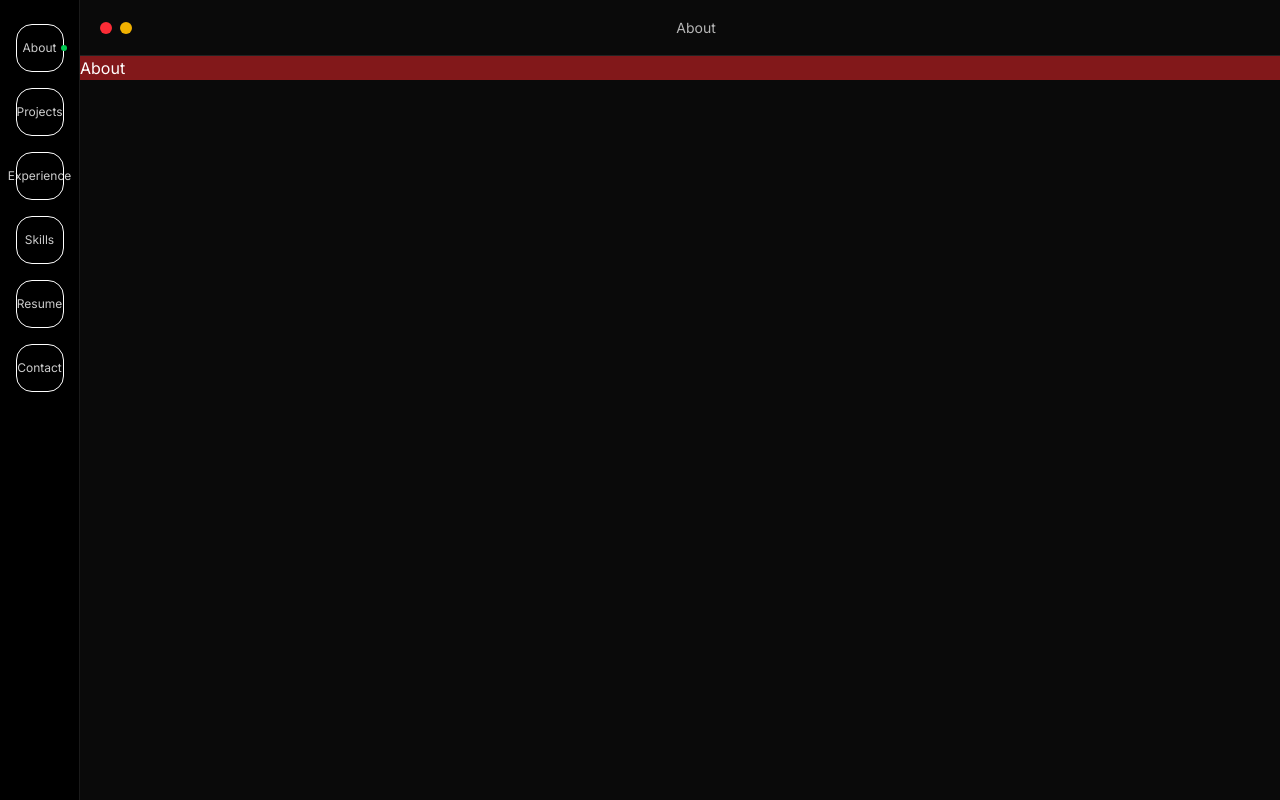
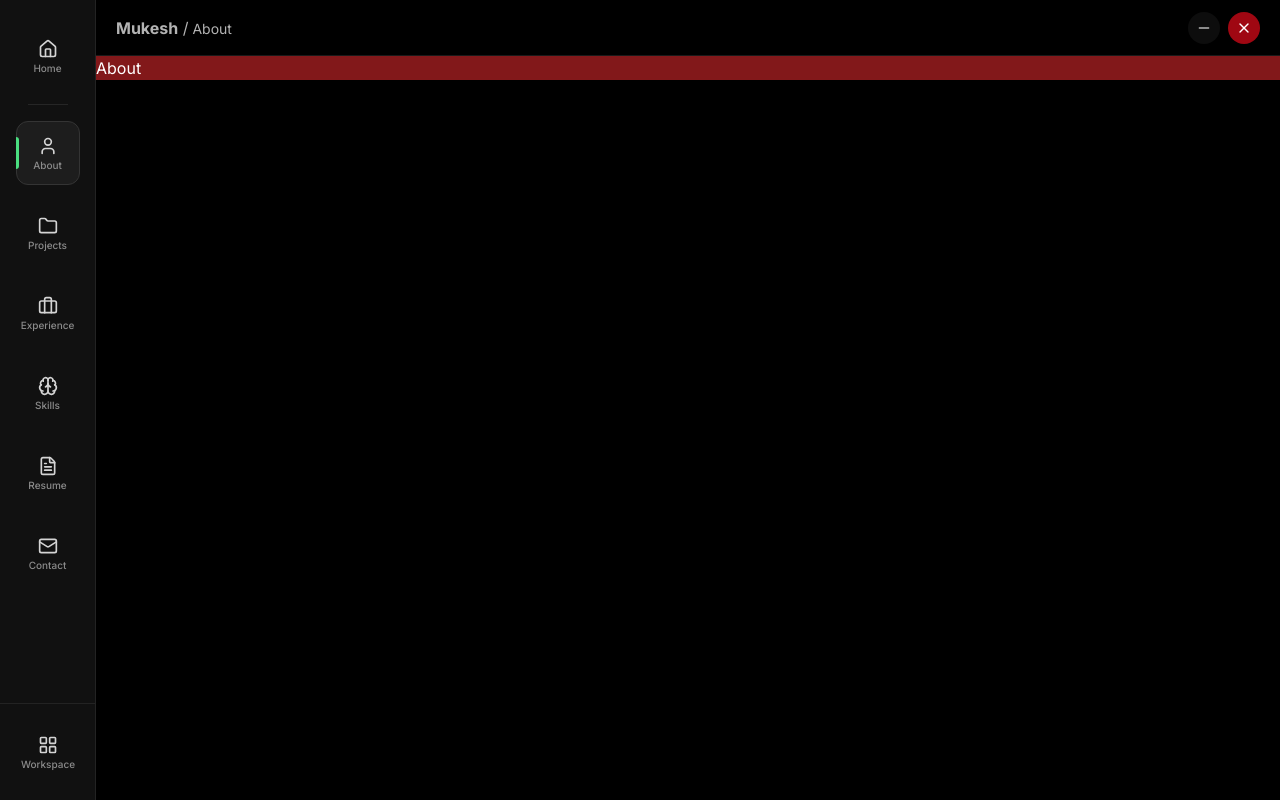
Before and after one commit to thappamkkumar/mk-portfolio, a Next.js app: page / in a window 1280 px wide. Both pictures are taken after a click on the button "About". Built offline with nearby package versions, Linux system fonts and the light colour scheme.

Commit message:
sidebar complete

```diff
--- a/src/components/workspace/DesktopWorkspace.tsx
+++ b/src/components/workspace/DesktopWorkspace.tsx
@@ -9,6 +9,7 @@ const DesktopWorkspace = ({
 		openApp,
 		closeApp,
 		hideApp,
+		hideAllApps
 }: WorkspaceProps) => {
 
 	return (
@@ -21,6 +22,7 @@ const DesktopWorkspace = ({
 				  openApp={openApp}
 				  closeApp={closeApp}
 				  hideApp={hideApp}
+				  hideAllApps={hideAllApps}
 				/>
 
 				 {/* Workspace */}
--- a/src/components/workspace/MobileWorkspace.tsx
+++ b/src/components/workspace/MobileWorkspace.tsx
@@ -15,7 +15,7 @@ const MobileWorkspace = ({
   openApp,
   closeApp,
   hideApp,
-  closeAllApps,
+  hideAllApps,
 }: WorkspaceProps) => {
 
   return (
@@ -50,7 +50,7 @@ const MobileWorkspace = ({
       <MobileDock
           openedApps={openedApps}
           openApp={openApp}
-          closeAllApps={closeAllApps}
+          hideAllApps={hideAllApps}
       />
 
 
--- a/src/components/workspace/Workspace.tsx
+++ b/src/components/workspace/Workspace.tsx
@@ -12,6 +12,7 @@ import type {  AppId,  OpenedApp,} from "@/types/app";
 import {  closeAppInStack} from "@/lib/workspace/closeApp";
 import {   hideAppInStack} from "@/lib/workspace/hideApp";
 import {  openAppInStack} from "@/lib/workspace/openApp";
+import {  hideAllAppsInStack} from "@/lib/workspace/hideAllApps";
 
 
 const Workspace = () => {
@@ -38,9 +39,11 @@ const Workspace = () => {
     []
   );
 
-	 const closeAllApps = useCallback(
+	 const hideAllApps = useCallback(
 		() => {
-		  setOpenedApps([]);
+			 setOpenedApps((prev) =>
+				  hideAllAppsInStack(prev)
+				);
 		},
 		[]
 	);;
@@ -66,7 +69,7 @@ const Workspace = () => {
       openApp={openApp}
       closeApp={closeApp}
       hideApp={hideApp}
-      closeAllApps={closeAllApps}
+      hideAllApps={hideAllApps}
     />
   ) : (
     <DesktopWorkspace
@@ -74,6 +77,7 @@ const Workspace = () => {
       openApp={openApp}
       closeApp={closeApp}
       hideApp={hideApp}
+      hideAllApps={hideAllApps}
     />
   );
 };
--- a/src/components/workspace/navigation/MobileMenu.tsx
+++ b/src/components/workspace/navigation/MobileMenu.tsx
@@ -7,13 +7,13 @@ import { isAppOpen }
   from "@/lib/isAppOpen";
 
 import type {
-  SidebarProps,
-} from "@/types/sidebar";
+  MobileMenuProps,
+} from "@/types/navigation";
 
 const MobileMenu = ({
   openedApps,
-  openApp,
-}: SidebarProps) => {
+  handleOpenApp,
+}: MobileMenuProps) => {
 
   return (
     <div
@@ -34,8 +34,9 @@ const MobileMenu = ({
         return (
           <button
             key={app.id}
+            type="button"
             onClick={() =>
-              openApp(app.id)
+              handleOpenApp(app.id)
             }
             className="
               relative
@@ -69,7 +70,7 @@ const MobileMenu = ({
               />
             )}
 
-            {/* Icon Placeholder */}
+            {/* Icon */}
             <div
               className="
                 mb-2
@@ -93,6 +94,7 @@ const MobileMenu = ({
           </button>
         );
       })}
+
     </div>
   );
 };
--- a/src/components/workspace/navigation/SideBar.tsx
+++ b/src/components/workspace/navigation/SideBar.tsx
@@ -1,4 +1,10 @@
+
 "use client";
+
+import {
+  Home,
+  LayoutGrid,
+} from "lucide-react";
 
 import { APPS }
   from "@/constants/apps";
@@ -6,86 +12,222 @@ import { APPS }
 import { isAppOpen }
   from "@/lib/isAppOpen";
 
-import type { SidebarProps }
-  from "@/types/sidebar";
+import type {
+  SidebarProps,
+} from "@/types/sidebar";
 
 const SideBar = ({
   openedApps,
   openApp,
+  hideAllApps,
 }: SidebarProps) => {
 
   return (
     <aside
       className="
+        relative
+        z-50
         flex
-        w-20
+        h-screen
+        w-24
+        shrink-0
+        flex-col
+        border-r
+        border-[#232323]
+        bg-[#111111]
+      "
+    >
+
+      {/* Top */}
+      <div
+        className="
+          flex
+          flex-1
           flex-col
           items-center
           gap-4
-        border-r
-        border-white/10
-        bg-black/40
+          overflow-y-auto
           py-6
         "
       >
 
+        {/* Home */}
+        <DockButton
+          label="Home"
+          active={false}
+          onClick={hideAllApps}
+        >
+
+          <Home
+            className="
+              h-5
+              w-5
+            "
+          />
+
+        </DockButton>
+
+        {/* Divider */}
+        <div
+          className="
+            h-px
+            w-10
+            bg-[#262626]
+          "
+        />
+
+        {/* Apps */}
         {APPS.map((app) => {
           const active = isAppOpen(
             openedApps,
             app.id
           );
 
+          const Icon = app.icon;
+
           return (
-          <button
+            <DockButton
               key={app.id}
+              label={app.label}
+              active={active}
               onClick={() =>
                 openApp(app.id)
               }
+            >
+
+              <Icon
                 className="
+                  h-5
+                  w-5
+                "
+              />
+
+            </DockButton>
+          );
+        })}
+
+      </div>
+
+      {/* Bottom */}
+      <div
+        className="
+          border-t
+          border-[#232323]
+          p-4
+        "
+      >
+
+        <DockButton
+          label="Workspace"
+          active={false}
+        >
+
+          <LayoutGrid
+            className="
+              h-5
+              w-5
+            "
+          />
+
+        </DockButton>
+
+      </div>
+
+    </aside>
+  );
+};
+
+type DockButtonProps = {
+  children: React.ReactNode;
+  label: string;
+  active?: boolean;
+  onClick?: () => void;
+};
+
+const DockButton = ({
+  children,
+  label,
+  active,
+  onClick,
+}: DockButtonProps) => {
+
+  return (
+    <button
+      type="button"
+      onClick={onClick}
+      className={`
         group
         relative
         flex
-              h-12
-              w-12
+        h-16
+        w-16
+        shrink-0
+        flex-col
         items-center
         justify-center
-              rounded-2xl
+        gap-1
+        rounded-xl
         border
         transition-all
         duration-200
-            "
+        ${
+          active
+            ? `
+              border-[#343434]
+              bg-[#1d1d1d]
+            `
+            : `
+              border-transparent
+              bg-transparent
+              hover:border-[#2a2a2a]
+              hover:bg-[#181818]
+            `
+        }
+      `}
     >
-            {/* Active Dot */}
+
+      {/* Active Indicator */}
       {active && (
         <span
           className="
             absolute
-                  -right-1
-                  top-1/2
-                  h-1.5
-                  w-1.5
-                  -translate-y-1/2
-                  rounded-full
-                  bg-green-500
+            -left-px
+            h-8
+            w-[3px]
+            rounded-r-full
+            bg-[#4ade80]
           "
         />
       )}
 
+      {/* Icon */}
+      <div
+        className="
+          text-[#d4d4d4]
+          transition-all
+          duration-200
+          group-hover:text-white
+        "
+      >
+        {children}
+      </div>
+
       {/* Label */}
       <span
         className="
-                text-xs
-                text-white/80
-                transition-opacity
-                group-hover:text-white
+          text-[10px]
+          font-medium
+          leading-none
+          text-[#8b8b8b]
+          transition-colors
+          duration-200
+          group-hover:text-[#d4d4d4]
         "
       >
-              {app.label}
+        {label}
       </span>
+
     </button>
-        );
-      })}
-    </aside>
   );
 };
 
--- a/src/components/workspace/window/Window.tsx
+++ b/src/components/workspace/window/Window.tsx
@@ -1,8 +1,23 @@
 "use client";
+
+import {
+  Minus,
+  X,
+} from "lucide-react";
 
 import type {
   WindowProps,
 } from "@/types/window";
+
+const actionButtonClass = `
+  flex
+  h-8
+  w-8
+  items-center
+  justify-center
+  rounded-full
+  transition-colors
+`;
 
 const Window = ({
   app,
@@ -20,7 +35,7 @@ const Window = ({
         flex
         flex-col
         overflow-hidden
-        bg-neutral-950
+        bg-black
       "
       style={{
         zIndex,
@@ -32,6 +47,7 @@ const Window = ({
         className="
           flex
           h-14
+          shrink-0
           items-center
           justify-between
           border-b
@@ -40,7 +56,18 @@ const Window = ({
         "
       >
 
-        {/* Left */}
+        {/* Title */}
+        <p
+          className="
+           capitalize
+            text-white/70
+          "
+        >
+         <span className="font-bold  text-md		 " >Mukesh</span> /
+         <span className=" text-sm " > {app.id} </span>
+        </p>
+
+        {/* Actions */}
         <div
           className="
             flex
@@ -49,46 +76,46 @@ const Window = ({
           "
         >
 
+          {/* Hide */}
+          <button
+            type="button"
+            onClick={() =>
+              hideApp(app.id)
+            }
+            className={`
+              ${actionButtonClass}
+              bg-white/5
+              hover:bg-white/10
+            `}
+          >
+            <Minus
+              size={16}
+              className="
+                text-white/70
+              "
+            />
+          </button>
+
           {/* Close */}
           <button
+            type="button"
             onClick={() =>
               closeApp(app.id)
             }
-            className="
-              h-3
-              w-3
-              rounded-full
-              bg-red-500
-            "
-          />
-
-          {/* Hide */}
-          <button
-            onClick={() =>
-              hideApp(app.id)
-            }
-            className="
-              h-3
-              w-3
-              rounded-full
-              bg-yellow-500
-            "
-          />
+            className={`
+              ${actionButtonClass}
+              bg-red-800
+              text-white
+              hover:bg-red-500/25
+            `}
+          >
+            <X
+              size={16}
+            />
+          </button>
 
         </div>
 
-        {/* Title */}
-        <p
-          className="
-            text-sm
-            capitalize
-            text-white/70
-          "
-        >
-          {app.id}
-        </p>
-
-        <div />
       </header>
 
       {/* Content */}
--- a/src/constants/apps.ts
+++ b/src/constants/apps.ts
@@ -1,31 +1,53 @@
-import type { AppId } from "@/types/app";
+
+import type { LucideIcon }
+  from "lucide-react";
+
+import {
+  User,
+  Folder,
+  Briefcase,
+  Brain,
+  FileText,
+  Mail,
+} from "lucide-react";
+
+import type {
+  AppId,
+} from "@/types/app";
 
 export const APPS: {
   id: AppId;
   label: string;
+  icon: LucideIcon;
 }[] = [
   {
     id: "about",
     label: "About",
+    icon: User,
   },
   {
     id: "projects",
     label: "Projects",
+    icon: Folder,
   },
   {
     id: "experience",
     label: "Experience",
+    icon: Briefcase,
   },
   {
     id: "skills",
     label: "Skills",
+    icon: Brain,
   },
   {
     id: "resume",
     label: "Resume",
+    icon: FileText,
   },
   {
     id: "contact",
     label: "Contact",
+    icon: Mail,
   },
 ];
--- /dev/null
+++ b/src/lib/workspace/hideAllApps.ts
@@ -0,0 +1,13 @@
+import type {
+  OpenedApp,
+} from "@/types/app";
+
+export const hideAllAppsInStack = (
+  apps: OpenedApp[]
+): OpenedApp[] => {
+
+  return apps.map((app) => ({
+    ...app,
+    hidden: true,
+  }));
+};
--- a/src/types/mobileDock.ts
+++ b/src/types/mobileDock.ts
@@ -7,5 +7,5 @@ export interface MobileDockProps {
   openedApps: OpenedApp[];
 
   openApp: (id: AppId) => void;
-  closeAllApps: () => void;
+  HideAllApps: () => void;
 }
--- a/src/types/sidebar.ts
+++ b/src/types/sidebar.ts
@@ -7,4 +7,5 @@ export interface SidebarProps {
   openedApps: OpenedApp[];
 
   openApp: (id: AppId) => void;
+  HideAllApps: () => void;
 }
```
Also changed, not shown: src/components/workspace/navigation/MobileDock.tsx (+41 -11 lines). Lines whose indentation alone changed are shown as unchanged.
